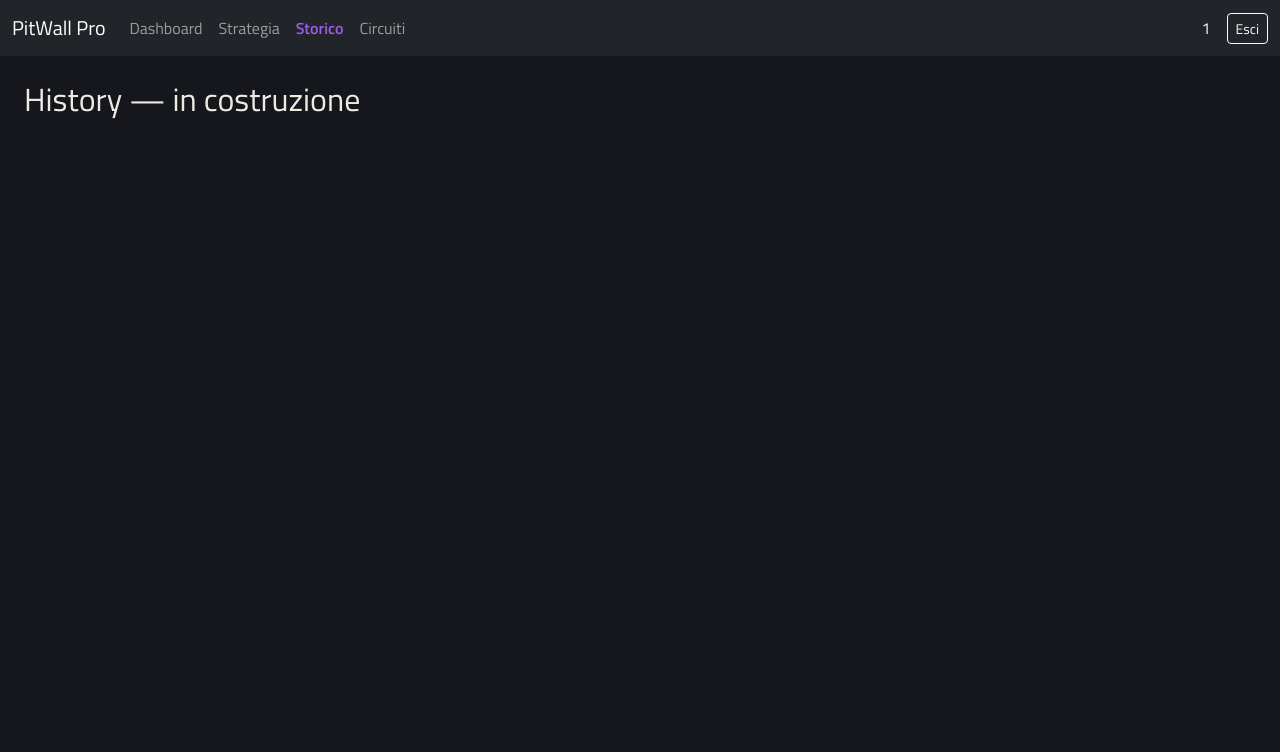
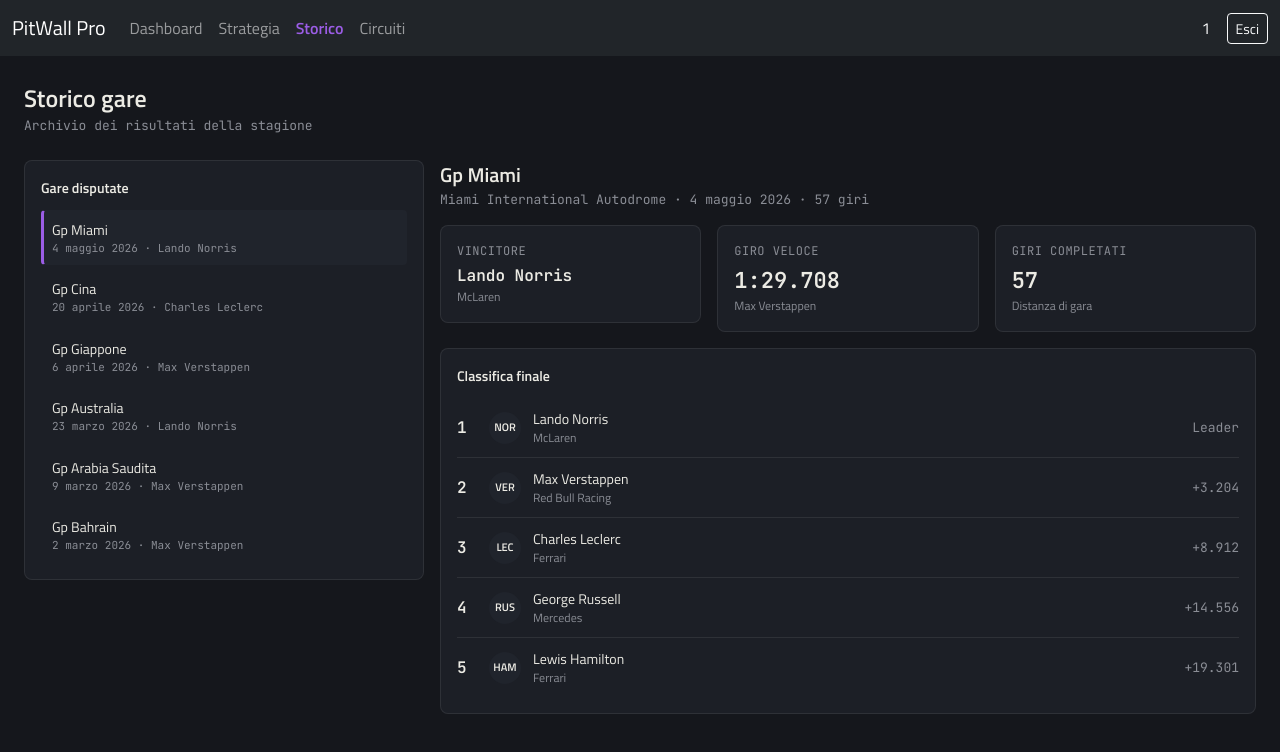
Before and after one commit to niccolosciucco/frontend, a React (Vite) app: page /storico in a window 1280 px wide. Shown: the top 752 px of the page. Built offline with nearby package versions, Linux system fonts and the light colour scheme; sample sign-in values are in the browser's storage.

Commit message:
updated historyPage

```diff
--- a/src/pages/HistoryPage.tsx
+++ b/src/pages/HistoryPage.tsx
@@ -1,3 +1,129 @@
-export default function DashboardPage() {
-  return <h2>History — in costruzione</h2>;
+import { useState } from "react";
+import { RACE_HISTORY } from "../data/raceHistory";
+
+export default function HistoryPage() {
+  const [selectedRaceId, setSelectedRaceId] = useState(RACE_HISTORY[0].id);
+  const selectedRace =
+    RACE_HISTORY.find((r) => r.id === selectedRaceId) ?? RACE_HISTORY[0];
+
+  return (
+    <div>
+      <div className="mb-4">
+        <div className="fs-4 fw-semibold">Storico gare</div>
+        <div className="pw-mono text-body-secondary" style={{ fontSize: 13 }}>
+          Archivio dei risultati della stagione
+        </div>
+      </div>
+
+      <div className="row g-3">
+        <div className="col-lg-4">
+          <div className="pw-card">
+            <div className="pw-card-title">Gare disputate</div>
+            <div className="d-flex flex-column gap-1">
+              {RACE_HISTORY.map((race) => {
+                const isSelected = race.id === selectedRace.id;
+                return (
+                  <button
+                    key={race.id}
+                    type="button"
+                    onClick={() => setSelectedRaceId(race.id)}
+                    className="btn text-start p-2"
+                    style={{
+                      background: isSelected
+                        ? "var(--pw-panel-2)"
+                        : "transparent",
+                      borderLeft: isSelected
+                        ? "3px solid var(--pw-purple)"
+                        : "3px solid transparent",
+                      borderRadius: 4,
+                      color: "var(--pw-text)",
+                    }}
+                  >
+                    <div style={{ fontSize: 14, fontWeight: 500 }}>
+                      {race.name}
+                    </div>
+                    <div
+                      className="pw-mono"
+                      style={{ fontSize: 11, color: "var(--pw-text-dim)" }}
+                    >
+                      {race.date} · {race.winnerName}
+                    </div>
+                  </button>
+                );
+              })}
+            </div>
+          </div>
+        </div>
+
+        <div className="col-lg-8 d-flex flex-column gap-3">
+          <div>
+            <div className="fs-5 fw-semibold">{selectedRace.name}</div>
+            <div
+              className="pw-mono text-body-secondary"
+              style={{ fontSize: 13 }}
+            >
+              {selectedRace.circuit} · {selectedRace.date} · {selectedRace.laps}{" "}
+              giri
+            </div>
+          </div>
+
+          <div className="row g-3">
+            <div className="col-4">
+              <div className="pw-card">
+                <div className="pw-metric-label">VINCITORE</div>
+                <div className="pw-metric-value" style={{ fontSize: 16 }}>
+                  {selectedRace.winnerName}
+                </div>
+                <div className="pw-metric-sub">{selectedRace.winnerTeam}</div>
+              </div>
+            </div>
+            <div className="col-4">
+              <div className="pw-card">
+                <div className="pw-metric-label">GIRO VELOCE</div>
+                <div className="pw-metric-value">
+                  {selectedRace.fastestLapTime}
+                </div>
+                <div className="pw-metric-sub">
+                  {selectedRace.fastestLapDriver}
+                </div>
+              </div>
+            </div>
+            <div className="col-4">
+              <div className="pw-card">
+                <div className="pw-metric-label">GIRI COMPLETATI</div>
+                <div className="pw-metric-value">{selectedRace.laps}</div>
+                <div className="pw-metric-sub">Distanza di gara</div>
+              </div>
+            </div>
+          </div>
+
+          <div className="pw-card">
+            <div className="pw-card-title">Classifica finale</div>
+            {selectedRace.results.map((result) => (
+              <div className="pw-standings-row" key={result.driverCode}>
+                <div className="pw-position">
+                  {result.status === "dnf" ? "—" : result.position}
+                </div>
+                <div className="pw-avatar">{result.driverCode}</div>
+                <div className="flex-grow-1" style={{ minWidth: 0 }}>
+                  <div className="pw-driver-name">{result.driverName}</div>
+                  <div className="pw-driver-team">{result.team}</div>
+                </div>
+                <div
+                  className="pw-gap"
+                  style={
+                    result.status === "dnf"
+                      ? { color: "var(--pw-red)", fontWeight: 600 }
+                      : undefined
+                  }
+                >
+                  {result.gapText}
+                </div>
+              </div>
+            ))}
+          </div>
+        </div>
+      </div>
+    </div>
+  );
 }
```
